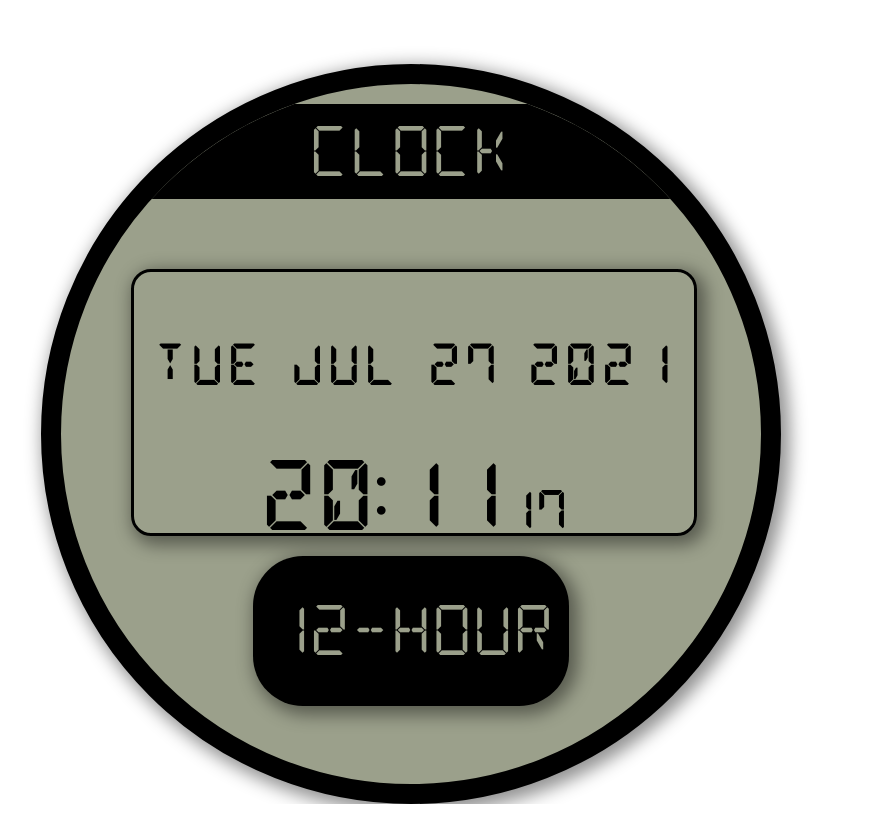
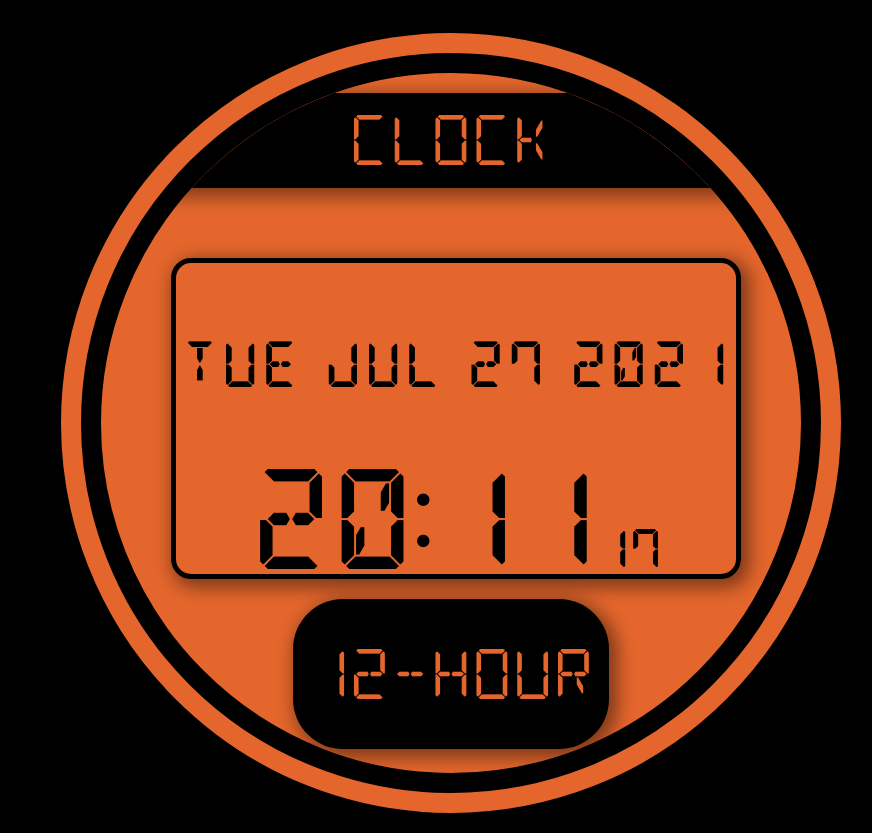
Before and after one commit to sevillecarlos/clock, a React (Create React App) app: page / in a window 1280 px wide. Shown: the whole page, without its empty margins (343-1215 px from the left). Before the commit the page ends 804 px from the top, so only its background shows below. Built offline with nearby package versions, Linux system fonts and the light colour scheme.

Commit message:
fix some style and add the 12 hour changer btn

```diff
--- a/public/style.css
+++ b/public/style.css
@@ -1,3 +1,3 @@
 body{
-
+background-color: #000000;
 }
--- a/src/src/components/ClockDate.js
+++ b/src/src/components/ClockDate.js
@@ -1,15 +1,15 @@
 import React, { useState, useEffect } from "react";
 import { formatTime } from "../helpers/formatTime";
-import { twelveHourConverter } from "../helpers/twelveHourConverter";
 import "./style/ClockDate.css";
 
 const ClockDate = () => {
-  const [convert, setConvert] = useState(false);
+  const [convert, setConvert] = useState(0);
   const [date, setDate] = useState("");
   const [time, setTime] = useState({
     hour: "",
     minutes: "",
     seconds: "",
+    period: "",
   });
 
   useEffect(() => {
@@ -19,26 +19,24 @@ const ClockDate = () => {
     };
   }, []);
 
-  useEffect(() => {
-    const convert = JSON.parse(localStorage.getItem("&C"));
-    setConvert(convert);
-  }, []);
-
   const clock = () => {
     const convert = JSON.parse(localStorage.getItem("&C"));
     const now = new Date();
+    const hour = formatTime(now.getHours());
+    const convertHour = convert ? hour - 12 : hour;
     setTime({
-      hour: formatTime(now.getHours()),
+      hour: Math.abs(convertHour),
       minutes: formatTime(now.getMinutes()),
       seconds: formatTime(now.getSeconds()),
+      period: convert ? (convertHour < 0 ? "am" : "pm") : "",
     });
     setDate(now.toDateString().toUpperCase());
   };
 
   const convertTime = (value) => {
     setConvert(value);
+    localStorage.setItem("&C", value);
     clock();
-    localStorage.setItem("&C", value);
   };
   return (
     <div className="date-time">
@@ -46,10 +44,13 @@ const ClockDate = () => {
         <span>Clock</span>
       </div>
       <div className="wrapper">
-        <h5>{date} </h5>
+        <div className="date">
+          <h5>{date} </h5>
+        </div>
         <div className="time">
           <span>{time.hour}</span>:<span>{time.minutes}</span>
           <span className="seconds">{time.seconds}</span>
+          {time.period && <span className="period">{time.period}</span>}
         </div>
       </div>
       <button className="hour-changer" onClick={() => convertTime(!convert)}>
--- a/src/src/components/style/ClockDate.css
+++ b/src/src/components/style/ClockDate.css
@@ -1,27 +1,22 @@
 .date-time {
   text-align: center;
-  font-size: 50px;
   font-family: "DSEG14-Classic";
-  background: #9ba08b;
+  background: #e4662c;
   float: left;
   width: 700px;
   overflow: hidden;
-
   height: 700px;
   border-radius: 50%;
-  border: 20px solid black;
+  border: 60px double black;
   margin: auto 30%;
-  box-shadow: 5px 5px 17px 4px rgba(0, 0, 0, 0.43);
-  -webkit-box-shadow: 5px 5px 17px 4px rgba(0, 0, 0, 0.43);
-  -moz-box-shadow: 5px 5px 17px 4px rgba(0, 0, 0, 0.43);
+
 }
 .date-time h5 {
   letter-spacing: 3px;
-  word-spacing: 15px;
   color: rgb(0, 0, 0);
 }
 .time {
-  font-size: 70px;
+  font-size: 100px;
   color: black;
   font-weight: bold;
 }
@@ -31,11 +26,15 @@
 .title-clock {
   margin-top: 20px;
   background-color: black;
-  color: #9ba08b;
+  color: #e4662c;
+  font-size: 50px;
   padding: 20px;
+  box-shadow: 5px 5px 17px 4px rgba(0, 0, 0, 0.43);
+  -webkit-box-shadow: 5px 5px 17px 4px rgba(0, 0, 0, 0.43);
+  -moz-box-shadow: 5px 5px 17px 4px rgba(0, 0, 0, 0.43);
 }
 .wrapper {
-  border: 3px solid black;
+  border: 5px solid black;
   border-radius: 20px;
   margin-bottom: 20px;
   margin-left: 10%;
@@ -51,10 +50,31 @@
   padding: 15px;
   height: 150px;
   background-color: black;
-  color: #9ba08b;
+  color: #e4662c;
   font-family: "DSEG14-Classic";
   border: transparent;
   box-shadow: 5px 5px 17px 4px rgba(0, 0, 0, 0.43);
   -webkit-box-shadow: 5px 5px 17px 4px rgba(0, 0, 0, 0.43);
   -moz-box-shadow: 5px 5px 17px 4px rgba(0, 0, 0, 0.43);
 }
+
+.date {
+  margin-top: 1px;
+  font-size: 55px;
+  word-spacing: 10px;
+}
+
+.weather {
+  font-family: "DSEGWeather";
+}
+
+.icon-weather {
+  font-size: 200px;
+  border: 1px solid black;
+  padding: 0px;
+}
+
+.period {
+  font-size: 60px;
+  padding-left: 20px;
+}
--- a/src/src/helpers/formatTime.js
+++ b/src/src/helpers/formatTime.js
@@ -1,3 +1,3 @@
 export const formatTime = (time) => {
-  return time.toString().length !== 2 ? `0${time}` : time;
-};
+    return time.toString().length !== 2 ? `0${time}` : time;
+  };
--- a/src/src/helpers/twelveHourConverter.js
+++ /dev/null
@@ -1,7 +0,0 @@
-export const twelveHourConverter =  (time) => {
-  const timeArr = time.split(":");
-  const hour = timeArr.shift();
-  const hourConvert = hour - 12;
-  const period = hourConvert < 0 ? "AM" : "PM";
-  return `${Math.abs(hourConvert)}:${timeArr.join(":")} ${period}`;
-};
--- a/src/src/views/style/Home.css
+++ b/src/src/views/style/Home.css
@@ -1,4 +1,4 @@
 .home {
   width: 100%;
-  margin: 5% auto;
+  margin: 1% auto;
 }
```
